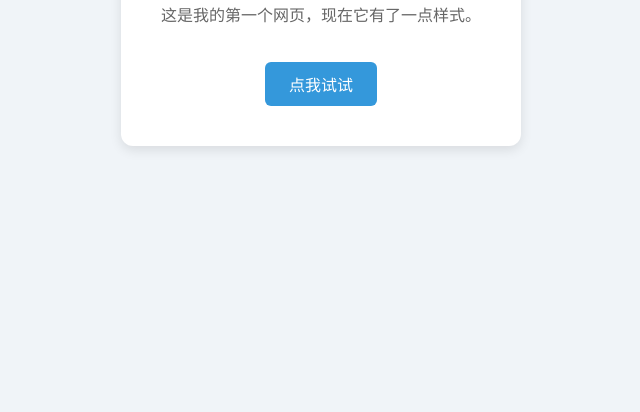
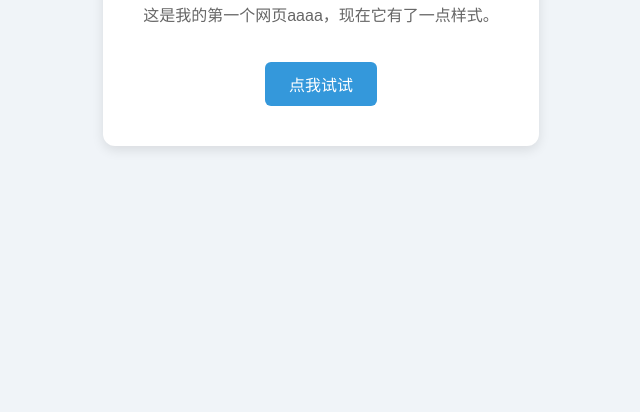
Before and after one commit to starer-code/zero-to-tech, a plain HTML site: page index.html in a window 1280 px wide. Shown: the part 388-800 px from the top of the page, without its empty margins (319-959 px from the left). Drawn offline with Linux system fonts and the light colour scheme.

Commit message:
修改首页标题文案

```diff
--- a/index.html
+++ b/index.html
@@ -8,7 +8,7 @@
   <body>
     <div class="card">
       <h1>你好，互联网</h1>
-      <p id="msg">这是我的第一个网页，现在它有了一点样式。</p>
+      <p id="msg">这是我的第一个网页aaaa，现在它有了一点样式。</p>
       <button onclick="changeText()">点我试试</button>
     </div>
 
```
